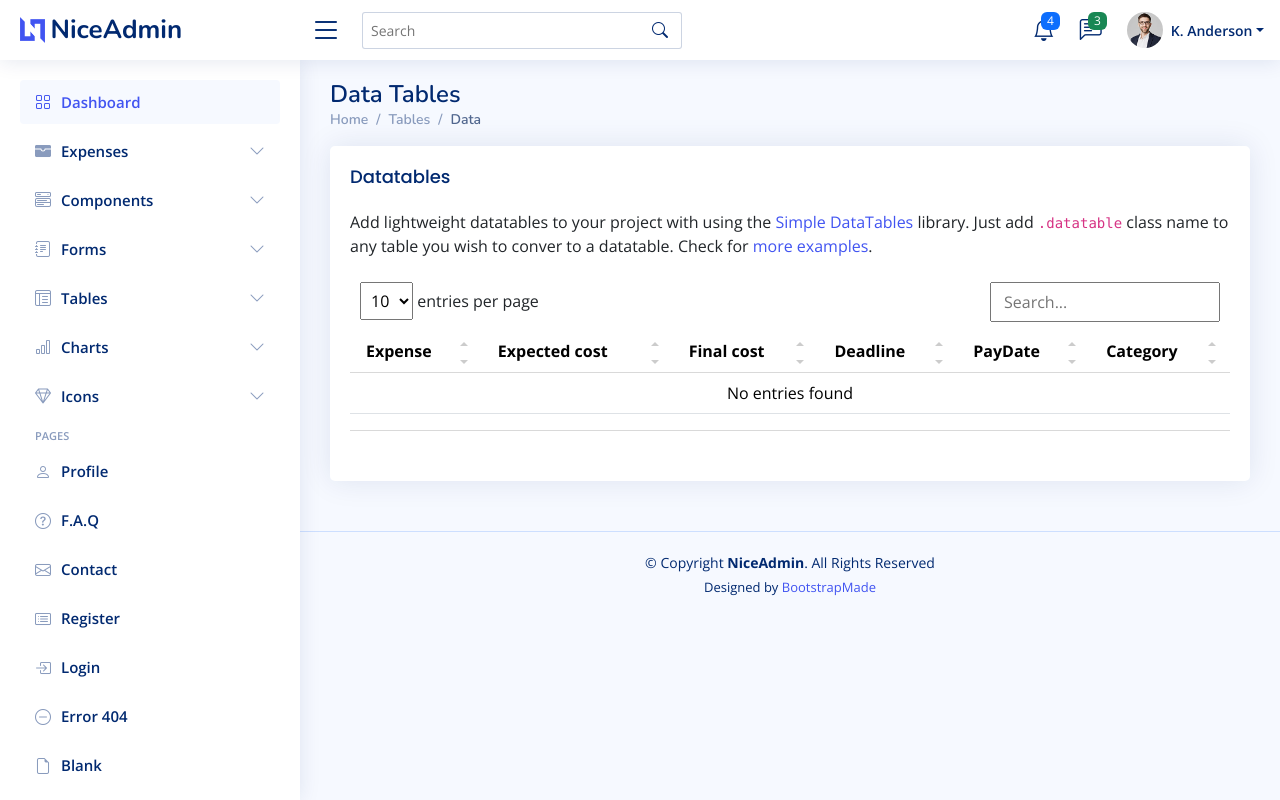
After one commit to konrad-paszek/MultiTool, a Django app: page /expenses in a window 1280 px wide. The commit adds this page. Run offline with Django 5.2, Linux system fonts and the light colour scheme; data that the repository does not hold is empty; some libraries are stand-ins or nearby versions.

Commit message:
Add expense table (#2)
* add expense table

* review fix

```diff
--- /dev/null
+++ b/expenses/templates/expenses/expenses.html
@@ -0,0 +1,59 @@
+{% extends 'base.html' %}
+{% block content %}
+
+    <div class="pagetitle">
+      <h1>Data Tables</h1>
+      <nav>
+        <ol class="breadcrumb">
+          <li class="breadcrumb-item"><a href={% url 'home-page' %}>Home</a></li>
+          <li class="breadcrumb-item">Tables</li>
+          <li class="breadcrumb-item active">Data</li>
+        </ol>
+      </nav>
+    </div><!-- End Page Title -->
+
+    <section class="section">
+      <div class="row">
+        <div class="col-lg-12">
+
+          <div class="card">
+            <div class="card-body">
+              <h5 class="card-title">Datatables</h5>
+              <p>Add lightweight datatables to your project with using the <a href="https://github.com/fiduswriter/Simple-DataTables" target="_blank">Simple DataTables</a> library. Just add <code>.datatable</code> class name to any table you wish to conver to a datatable. Check for <a href="https://fiduswriter.github.io/simple-datatables/demos/" target="_blank">more examples</a>.</p>
+
+              <!-- Table with stripped rows -->
+              <table class="table datatable">
+                <thead>
+                  <tr>
+                    <th>Expense
+                    </th>
+                    <th>Expected cost</th>
+                    <th>Final cost</th>
+                    <th data-type="date" data-format="YYYY/DD/MM">Deadline</th>
+                      <th data-type="date" data-format="YYYY/DD/MM">PayDate</th>
+                    <th>Category</th>
+                  </tr>
+                </thead>
+                <tbody>
+                {% for expense in expenses %}
+                  <tr>
+                    <td>{{ expense.title }}</td>
+                    <td>{{ expense.expected_cost }}</td>
+                    <td>{{ expense.real_cost }}</td>
+                      <td>{{ expense.deadline }}</td>
+                    <td>{{ expense.pay_date }}</td>
+                  <td>{{ expense.category }}</td>
+                  </tr>
+                {% endfor %}
+                </tbody>
+              </table>
+              <!-- End Table with stripped rows -->
+
+            </div>
+          </div>
+
+        </div>
+      </div>
+    </section>
+
+{% endblock %}
--- a/expenses/urls.py
+++ b/expenses/urls.py
@@ -1,7 +1,8 @@
 from django.urls import path
 
-from .views import HomeView
+from .views import HomeView, ExpensesListView
 
 urlpatterns = [
     path("", HomeView.as_view(), name="home-page"),
+    path("expenses", ExpensesListView.as_view(), name="expenses")
 ]
--- a/expenses/views.py
+++ b/expenses/views.py
@@ -1,5 +1,13 @@
-from django.views.generic import TemplateView
+from django.views.generic import TemplateView, ListView
+from .models import Expense
 
 
 class HomeView(TemplateView):
     template_name = "base.html"
+
+class ExpensesListView(ListView):
+    template_name = "expenses/expenses.html"
+    context_object_name = "expenses"
+
+    def get_queryset(self):
+        return Expense.objects.all()
--- a/templates/base.html
+++ b/templates/base.html
@@ -36,7 +36,7 @@
   <header id="header" class="header fixed-top d-flex align-items-center">
 
     <div class="d-flex align-items-center justify-content-between">
-      <a href="index.html" class="logo d-flex align-items-center">
+      <a href="{% url 'home-page' %}" class="logo d-flex align-items-center">
         <img src="{%  static 'img/logo.png' %}" alt="">
         <span class="d-none d-lg-block">NiceAdmin</span>
       </a>
@@ -266,11 +266,24 @@
     <ul class="sidebar-nav" id="sidebar-nav">
 
       <li class="nav-item">
-        <a class="nav-link " href="index.html">
+        <a class="nav-link " href="{% url 'home-page' %}">
           <i class="bi bi-grid"></i>
           <span>Dashboard</span>
         </a>
       </li><!-- End Dashboard Nav -->
+
+        <li class="nav-item">
+        <a class="nav-link collapsed" data-bs-target="#expenses-nav" data-bs-toggle="collapse" href="#">
+          <i class="bi bi-wallet-fill"></i><span>Expenses</span><i class="bi bi-chevron-down ms-auto"></i>
+        </a>
+        <ul id="expenses-nav" class="nav-content collapse " data-bs-parent="#sidebar-nav">
+            <li>
+            <a href={% url 'expenses' %}>
+              <i class="bi bi-circle"></i><span>Expenses</span>
+            </a>
+          </li>
+        </ul>
+      </li><!-- End Forms Nav -->
 
       <li class="nav-item">
         <a class="nav-link collapsed" data-bs-target="#components-nav" data-bs-toggle="collapse" href="#">
```
